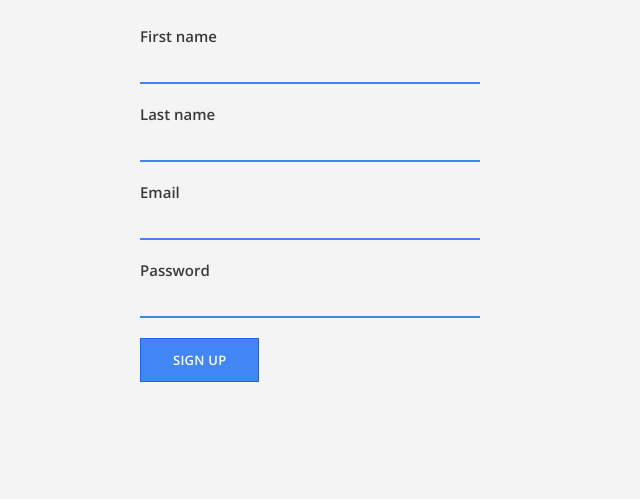
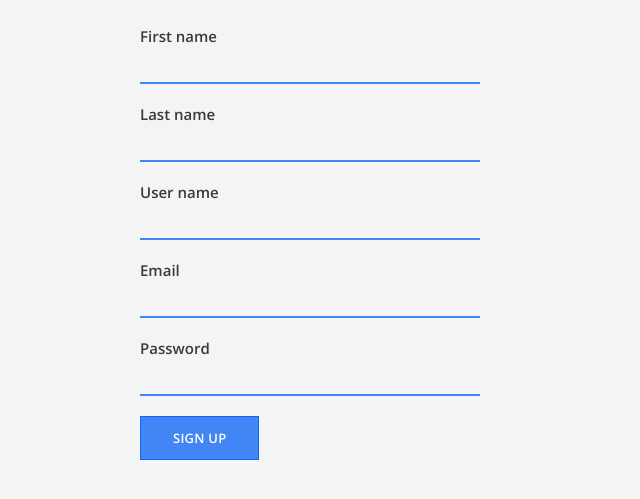
Before and after one commit to diet-optimizer/diet-optimizer, a Flask app: page /signup in a window 1280 px wide. Shown: the part 168-667 px from the top of the page, without its empty margins (0-640 px from the left). Run offline with Flask 2, Linux system fonts and the light colour scheme; some libraries are stand-ins or nearby versions.

Commit message:
added user name and changed email to user name to login

```diff
--- a/diet_optimizer/forms.py
+++ b/diet_optimizer/forms.py
@@ -5,11 +5,13 @@ from wtforms.validators import DataRequired, Email, Length
 class SignupForm(Form):
 	first_name = StringField('First name', validators=[DataRequired("Please enter your first name.")])
 	last_name = StringField('Last name', validators=[DataRequired("Please enter your last name.")])
+	nick_name = StringField('User name', validators=[DataRequired("Please enter a unique user name.")])
 	email = StringField('Email', validators=[DataRequired("Please enter your email address."), Email("Please enter you email address.")])
 	password = PasswordField('Password', validators=[DataRequired("Please enter your password."), Length(min=6, message="Password must be 6 characters or more.")])
 	submit = SubmitField('Sign up')
 
 class LoginForm(Form):
-	email = StringField('Email', validators=[DataRequired("Please enter your email address."), Email("Please enter you email address.")])
+	# email = StringField('Email', validators=[DataRequired("Please enter your email address."), Email("Please enter you email address.")])
+	nick_name = StringField('User name', validators=[DataRequired("Please enter your user name.")])
 	password = PasswordField('Password', validators=[DataRequired("Please enter your password.")])
 	submit = SubmitField("Sign In")
--- a/diet_optimizer/models.py
+++ b/diet_optimizer/models.py
@@ -14,12 +14,14 @@ class UserDB(db.Model):
     uid = db.Column(db.Integer, primary_key = True)
     firstname = db.Column(db.String(100))
     lastname = db.Column(db.String(100))
+    nickname = db.Column(db.String(100), unique = True)
     email = db.Column(db.String(120), unique = True)
     pwdhash = db.Column(db.String(54))
 
-    def __init__(self, firstname, lastname, email, password):
+    def __init__(self, firstname, lastname, nickname, email, password):
         self.firstname = firstname.title()
         self.lastname = lastname.title()
+        self.nickname = nickname.title()
         self.email = email.lower()
         self.set_password(password)
 
--- a/diet_optimizer/templates/home.html
+++ b/diet_optimizer/templates/home.html
@@ -11,7 +11,7 @@
 <script   src="https://code.jquery.com/jquery-3.1.1.min.js" integrity="sha256-hVVnYaiADRTO2PzUGmuLJr8BLUSjGIZsDYGmIJLv2b8="   crossorigin="anonymous"></script>
 
  <script type="text/javascript" src="script.js"></script>
-     <h2> Hi, insert your information here to get your diet plan.
+     <h2> Hi {{ session['user_name'] }}, insert your information here to get your diet plan.
      </h2>
          <div id="user_form" class="wrapper">
            <h2>User information</h2>
--- a/diet_optimizer/templates/login.html
+++ b/diet_optimizer/templates/login.html
@@ -9,8 +9,8 @@
 				{{ form.hidden_tag() }}
 
 				<div class="form-group">
-					{{ form.email.label }}
-					{{ form.email }}
+					{{ form.nick_name.label }}
+					{{ form.nick_name }}
 				</div>
 
 				<div class="form-group">
--- a/diet_optimizer/templates/signup.html
+++ b/diet_optimizer/templates/signup.html
@@ -33,6 +33,18 @@
 				</div>
 
 				<div class='form-group'>
+					{{ form.nick_name.label }}
+
+					{% if form.nick_name.errors %}
+						{% for error in form.nick_name.errors %}
+							<p class='error-message'>{{ error }}</p>
+						{% endfor %}
+					{% endif %}
+
+					{{ form.nick_name }}
+				</div>
+
+				<div class='form-group'>
 					{{ form.email.label }}
 
 					{% if form.email.errors %}
--- a/diet_optimizer/views.py
+++ b/diet_optimizer/views.py
@@ -24,11 +24,12 @@ def signup():
         if form.validate() == False:
             return render_template('signup.html', form=form)
         else:
-            newuser = UserDB(form.first_name.data, form.last_name.data, form.email.data, form.password.data)
+            newuser = UserDB(form.first_name.data, form.last_name.data, form.nick_name.data, form.email.data, form.password.data)
             db.session.add(newuser)
             db.session.commit()
 
-            session['email'] = newuser.email
+            # session['email'] = newuser.email
+            session['user_name'] = newuser.nickname
             return redirect(url_for('home'))
             #url_for needs the function inside the route
 
@@ -38,7 +39,8 @@ def signup():
 @app.route('/login', methods=['GET','POST'])
 @cross_origin()
 def login():
-    if 'email' in session:
+    # if 'email' in session:
+    if 'user_name' in session:
         return redirect(url_for('home'))
 
     form = LoginForm()
@@ -47,12 +49,16 @@ def login():
         if form.validate() == False:
             return render_template('login.html', form=form)
         else:
-            email = form.email.data
+            # email = form.email.data
+            user_name = form.nick_name.data
             password = form.password.data
 
-            user = UserDB.query.filter_by(email=email).first()
+            # user = UserDB.query.filter_by(email=email).first()
+            user = UserDB.query.filter_by(nickname=user_name).first()
+            print user
             if user is not None and user.check_password(password):
-                session['email'] = form.email.data
+                # session['email'] = form.email.data
+                session['user_name'] = form.nick_name.data
                 return redirect(url_for('home'))
             else:
                 return redirect(url_for('login'))
@@ -63,12 +69,12 @@ def login():
 @app.route('/logout', methods=['GET','POST'])
 @cross_origin()
 def logout():
-    session.pop('email', None)
+    session.pop('user_name', None)
     return redirect(url_for('index'))
 
 @app.route("/home", methods=["GET", "POST"])
 def home():
-    if 'email' not in session:
+    if 'user_name' not in session:
         return redirect(url_for('login'))
 
     return render_template("home.html")
```
